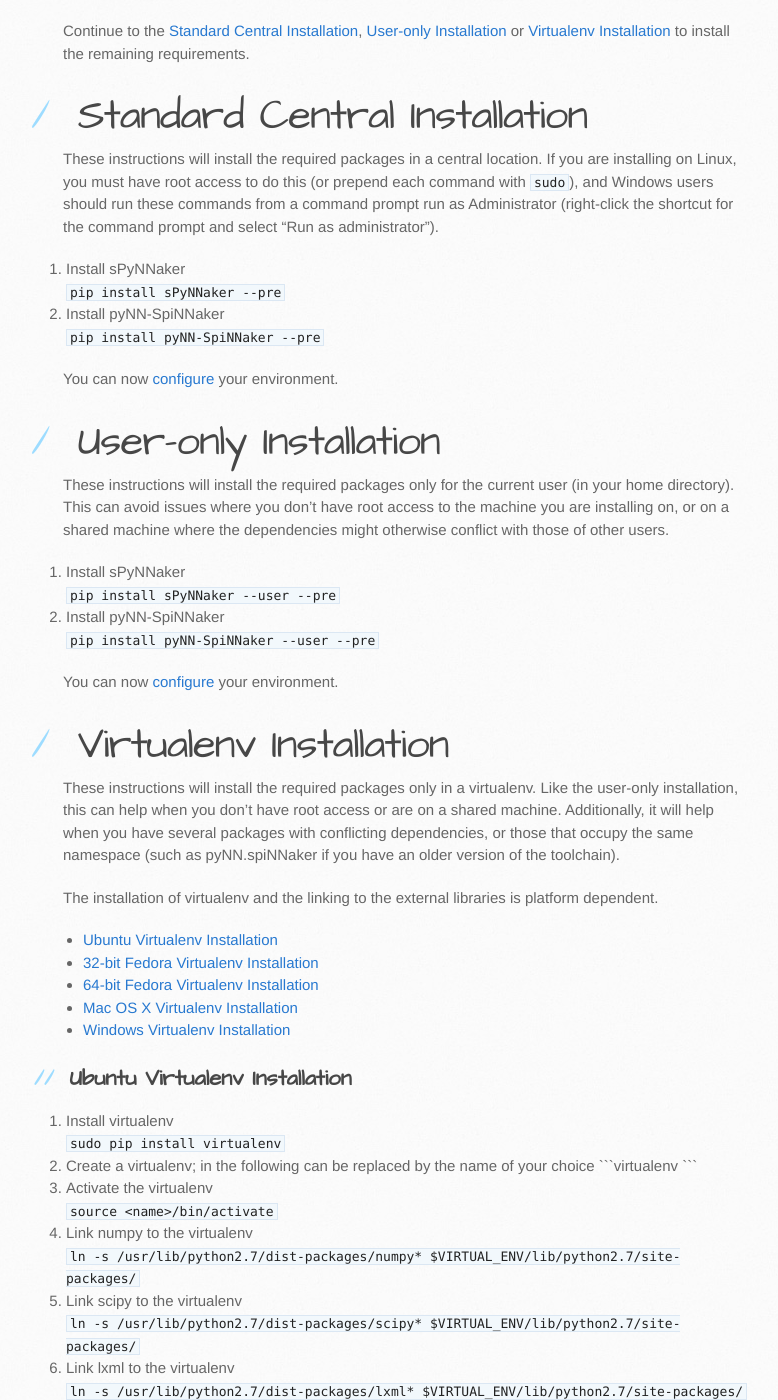
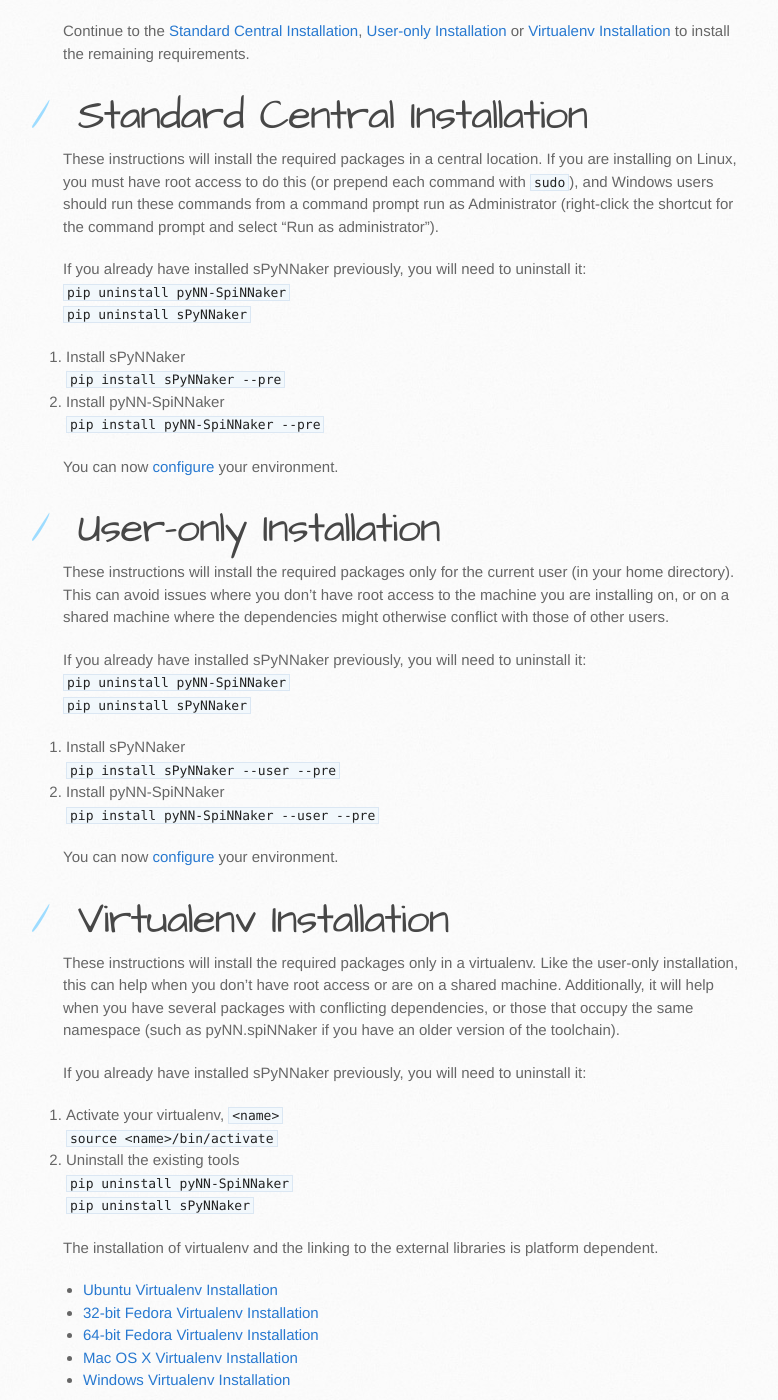
Before and after one commit to SpiNNakerManchester/SpiNNakerManchester.github.io, a Jekyll site: the page built from 2015.005.Arbitrary/PyNNOnSpinnakerInstall.md, in a window 1280 px wide and 1400 px high, scrolled down 3218 px. Shown: the whole window, without its empty margins (107-885 px from the left). Built offline with Jekyll 4.4.1, drawn with Linux system fonts in a browser that asks for light colours; some of the changed text lies outside the part shown.

Commit message:
Updated instructions to include uninstallation

````diff
--- a/2015.005.Arbitrary/PyNNOnSpinnakerInstall.md
+++ b/2015.005.Arbitrary/PyNNOnSpinnakerInstall.md
@@ -119,6 +119,10 @@
 # <a name="Central"></a> Standard Central Installation
 These instructions will install the required packages in a central location.  If you are installing on Linux, you must have root access to do this (or prepend each command with ```sudo ```), and Windows users should run these commands from a command prompt run as Administrator (right-click the shortcut for the command prompt and select "Run as administrator").
 
+If you already have installed sPyNNaker previously, you will need to uninstall it:
+```pip uninstall pyNN-SpiNNaker```
+```pip uninstall sPyNNaker```
+
 1. Install sPyNNaker
 ```pip install sPyNNaker --pre```
 1. Install pyNN-SpiNNaker
@@ -129,6 +133,10 @@
 # <a name="User"></a> User-only Installation
 These instructions will install the required packages only for the current user (in your home directory).  This can avoid issues where you don't have root access to the machine you are installing on, or on a shared machine where the dependencies might otherwise conflict with those of other users.
 
+If you already have installed sPyNNaker previously, you will need to uninstall it:
+```pip uninstall pyNN-SpiNNaker```
+```pip uninstall sPyNNaker```
+
 1. Install sPyNNaker
 ```pip install sPyNNaker --user --pre```
 1. Install pyNN-SpiNNaker
@@ -138,6 +146,14 @@
 
 # <a name="Virtualenv"></a> Virtualenv Installation
 These instructions will install the required packages only in a virtualenv.  Like the user-only installation, this can help when you don't have root access or are on a shared machine.  Additionally, it will help when you have several packages with conflicting dependencies, or those that occupy the same namespace (such as pyNN.spiNNaker if you have an older version of the toolchain).
+
+If you already have installed sPyNNaker previously, you will need to uninstall it:
+
+1. Activate your virtualenv, ```<name>```
+```source <name>/bin/activate```
+1. Uninstall the existing tools
+```pip uninstall pyNN-SpiNNaker```
+```pip uninstall sPyNNaker```
 
 The installation of virtualenv and the linking to the external libraries is platform dependent.
 
@@ -150,7 +166,7 @@
 ## <a name="UbuntuVirtualenv"></a> Ubuntu Virtualenv Installation
 1. Install virtualenv
 ```sudo pip install virtualenv```
-1. Create a virtualenv; <name> in the following can be replaced by the name of your choice
+1. Create a virtualenv; ```<name>``` in the following can be replaced by the name of your choice
 ```virtualenv <name>```
 1. Activate the virtualenv
 ```source <name>/bin/activate```
````
Also changed, not shown: other parts of 2015.005.Arbitrary/PyNNOnSpinnakerInstall.md (+3 -3 lines).
